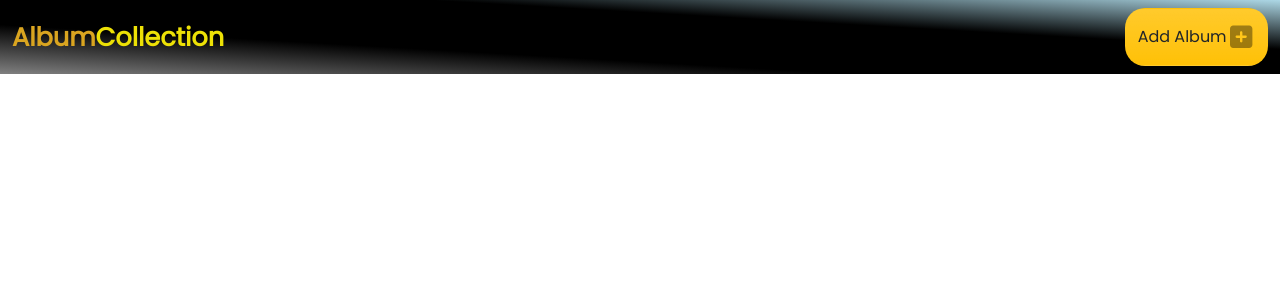
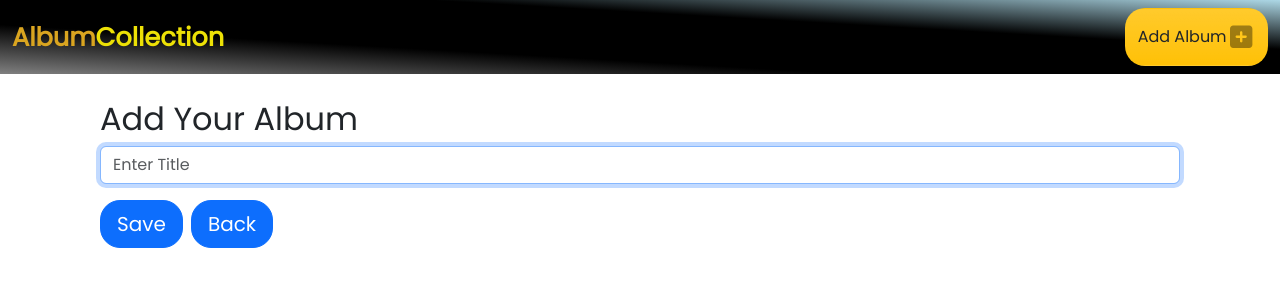
Before and after one commit to ruchi-mandliya/albumList, a React (Vite) app in the folder my-album-app/: page /createAlbum in a window 1280 px wide. Shown: the top 300 px of the page. Built offline with nearby package versions, Linux system fonts and the light colour scheme; no server answers.

Commit message:
create album functionality

```diff
--- a/my-album-app/src/App.jsx
+++ b/my-album-app/src/App.jsx
@@ -1,6 +1,8 @@
 import { Routes, Route } from "react-router-dom";
 import Header from "./components/Header.jsx";
 import AlbumList from "./pages/AlbumList.jsx";
+import CreateAlbum from "./pages/CreateAlbum.jsx";
+import UpdateAlbum from "./pages/UpdateAlbum.jsx";
 
 const App = () => {
   return (
@@ -8,6 +10,8 @@ const App = () => {
       <Header />
       <Routes>
         <Route path="/" element={<AlbumList />} />
+        <Route path="/createAlbum" element={<CreateAlbum />} />
+        <Route path="/updateAlbum" element={<UpdateAlbum />} />
       </Routes>
     </div>
   );
--- a/my-album-app/src/components/Header.jsx
+++ b/my-album-app/src/components/Header.jsx
@@ -1,3 +1,4 @@
+import { Link } from "react-router-dom";
 const Header = () => {
   return (
     <div>
@@ -14,12 +15,14 @@ const Header = () => {
             <span className="coll">Collection</span>
           </a>
 
+          <Link to="/createAlbum" style={{ textDecoration: "none" }}>
             <button className="btn bg-warning bg-gradient" type="submit">
               Add Album
               <span className="icon">
                 <i className="fa-solid fa-square-plus"></i>
               </span>
             </button>
+          </Link>
         </div>
       </nav>
     </div>
--- /dev/null
+++ b/my-album-app/src/contextApi/AddFunctionality.jsx
@@ -0,0 +1,38 @@
+import { useState, useContext, createContext, useEffect } from "react";
+import axios from "axios";
+
+const AddContext = createContext();
+const AlbumProvider = ({ children }) => {
+  const [Albums, setAlbums] = useState([]);
+  const [title, setTitle] = useState("");
+
+  useEffect(() => {
+    fetchAlbums();
+  }, []);
+  const fetchAlbums = async () => {
+    try {
+      const response = await axios.get(
+        "https://jsonplaceholder.typicode.com/albums"
+      );
+      setAlbums(response.data);
+    } catch (error) {
+      console.error("Error fetching albums:", error);
+    }
+  };
+
+  //   useEffect(() => {
+  //     let existingCartItem = localStorage.getItem("cart");
+  //     if (existingCartItem) setAlbums(JSON.parse(existingCartItem));
+  //   }, []);
+
+  return (
+    <AddContext.Provider value={[Albums, setAlbums, title, setTitle]}>
+      {children}
+    </AddContext.Provider>
+  );
+};
+
+// custom hook
+const useAdd = () => useContext(AddContext);
+
+export { useAdd, AlbumProvider };
--- a/my-album-app/src/index.css
+++ b/my-album-app/src/index.css
@@ -35,3 +35,6 @@ body {
   align-items: center;
   border-radius: 20px;
 }
+.underline {
+  text-decoration: none;
+}
--- a/my-album-app/src/main.jsx
+++ b/my-album-app/src/main.jsx
@@ -3,11 +3,14 @@ import ReactDOM from "react-dom/client";
 import App from "./App.jsx";
 import "./index.css";
 import { BrowserRouter as Router } from "react-router-dom";
+import { AlbumProvider } from "./contextApi/AddFunctionality.jsx";
 
 ReactDOM.createRoot(document.getElementById("root")).render(
   <React.StrictMode>
-    <Router>
-      <App />
-    </Router>
+    <AlbumProvider>
+      <Router>
+        <App />
+      </Router>
+    </AlbumProvider>
   </React.StrictMode>
 );
--- a/my-album-app/src/pages/AlbumList.jsx
+++ b/my-album-app/src/pages/AlbumList.jsx
@@ -1,17 +1,17 @@
 import { useEffect, useState } from "react";
-import axios from "axios";
+import { useAdd } from "../contextApi/AddFunctionality";
+import { Link } from "react-router-dom";
 
 const AlbumList = () => {
-  const [title, setTitle] = useState("");
-  const [albums, setAlbums] = useState([]);
+  const [albums, setAlbums] = useAdd();
 
-  useEffect(() => {
-    fetchAlbums();
-  }, []);
-  const fetchAlbums = async () => {
-    const res = await axios.get("https://jsonplaceholder.typicode.com/albums");
-    setAlbums(res.data);
-  };
+  // useEffect(() => {
+  //   fetchAlbums();
+  // }, []);
+  // const fetchAlbums = async () => {
+  //   const res = await axios.get("https://jsonplaceholder.typicode.com/albums");
+  //   setAlbums(res.data);
+  // };
 
   return (
     <div className="container" style={{ margin: "100px" }}>
@@ -37,8 +37,12 @@ const AlbumList = () => {
             <div className="card-body d-flex flex-column">
               <h5 className="card-title">{album.title}</h5>
               <div className="d-grid gap-2 d-flex justify-content-center mt-auto">
-                <button className="btn btn-primary me-md-2">Update</button>
-                <button className="btn btn-primary me-md-2">Delete</button>
+                <Link to="/updateAlbum">
+                  <button className="btn btn-primary me-md-2">Update</button>
+                </Link>
+                <Link to="/deleteAlbum">
+                  <button className="btn btn-primary me-md-2">Delete</button>
+                </Link>
               </div>
             </div>
           </div>
--- /dev/null
+++ b/my-album-app/src/pages/CreateAlbum.jsx
@@ -0,0 +1,64 @@
+import { useState } from "react";
+import { Link } from "react-router-dom";
+import axios from "axios";
+import { useNavigate } from "react-router-dom";
+import { useAdd } from "../contextApi/AddFunctionality";
+const CreateAlbum = () => {
+  const [albums, setAlbums] = useAdd();
+  //   const [id, setId] = useState();
+
+  const [title, setTitle] = useState("");
+  const navigate = useNavigate();
+
+  const handleSubmit = async (e) => {
+    e.preventDefault();
+    const data = { title };
+
+    try {
+      await axios.post(
+        "https://jsonplaceholder.typicode.com/albums",
+        JSON.stringify(data)
+      );
+      setAlbums([...albums, data]);
+      setTitle("");
+      alert("Saved Successfully");
+      navigate("/");
+    } catch (error) {
+      console.error("Error adding album:", error);
+    }
+  };
+
+  return (
+    <div>
+      <div className="form-container" style={{ margin: "100px" }}>
+        <form onSubmit={handleSubmit}>
+          <h2 className="title1">Add Your Album</h2>
+
+          <div className="mb-3">
+            <input
+              type="text"
+              autoFocus
+              value={title}
+              onChange={(e) => setTitle(e.target.value)}
+              className="form-control"
+              placeholder="Enter Title "
+              required
+            />
+          </div>
+          <div className="d-grid gap-2 d-md-flex justify-content-md-start">
+            <button type="submit" className="btn btn-primary btn-lg">
+              Save
+            </button>
+            <Link to="/">
+              <button type="submit" className="btn btn-primary btn-lg">
+                Back
+              </button>
+            </Link>
+          </div>
+        </form>
+      </div>
+    </div>
+  );
+};
+
+export default CreateAlbum;
--- /dev/null
+++ b/my-album-app/src/pages/UpdateAlbum.jsx
@@ -0,0 +1,24 @@
+import { useState, useEffect } from "react";
+import { useAdd } from "../contextApi/AddFunctionality";
+import axios from "axios";
+
+const UpdateAlbum = async (albumId, Title) => {
+  const [albums, setAlbums] = useAdd();
+  const updatedAlbums = albums.map((album) => {
+    if (album.id === albumId) {
+      return { ...album, title: Title };
+    }
+    return album;
+  });
+
+  try {
+    await axios.put(`https://jsonplaceholder.typicode.com/albums/${albumId}`, {
+      title: Title,
+    });
+    setAlbums(updatedAlbums);
+  } catch (error) {
+    console.error("Error updating album:", error);
+  }
+};
+
+export default UpdateAlbum;
```
Lines whose indentation alone changed are shown as unchanged.
